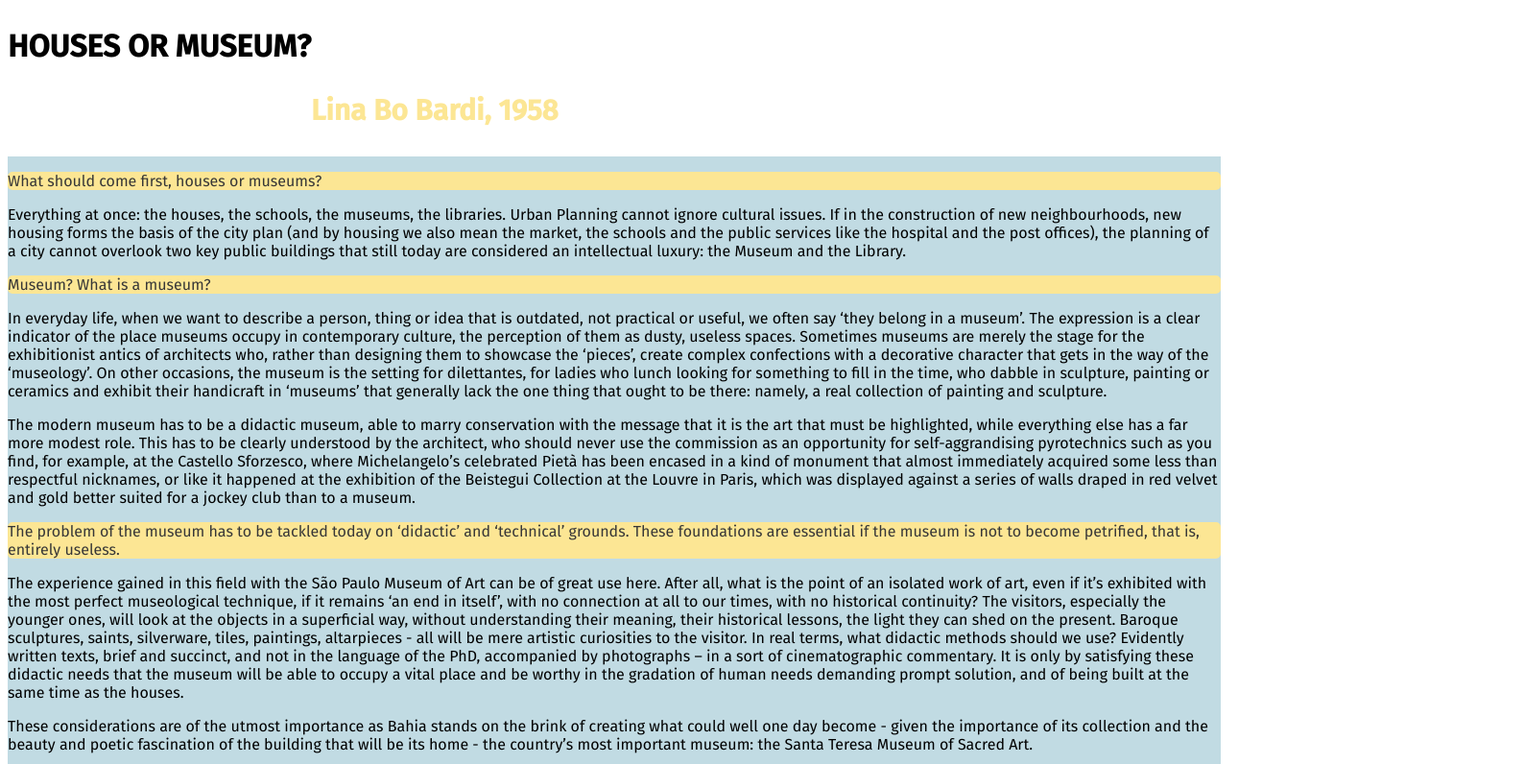
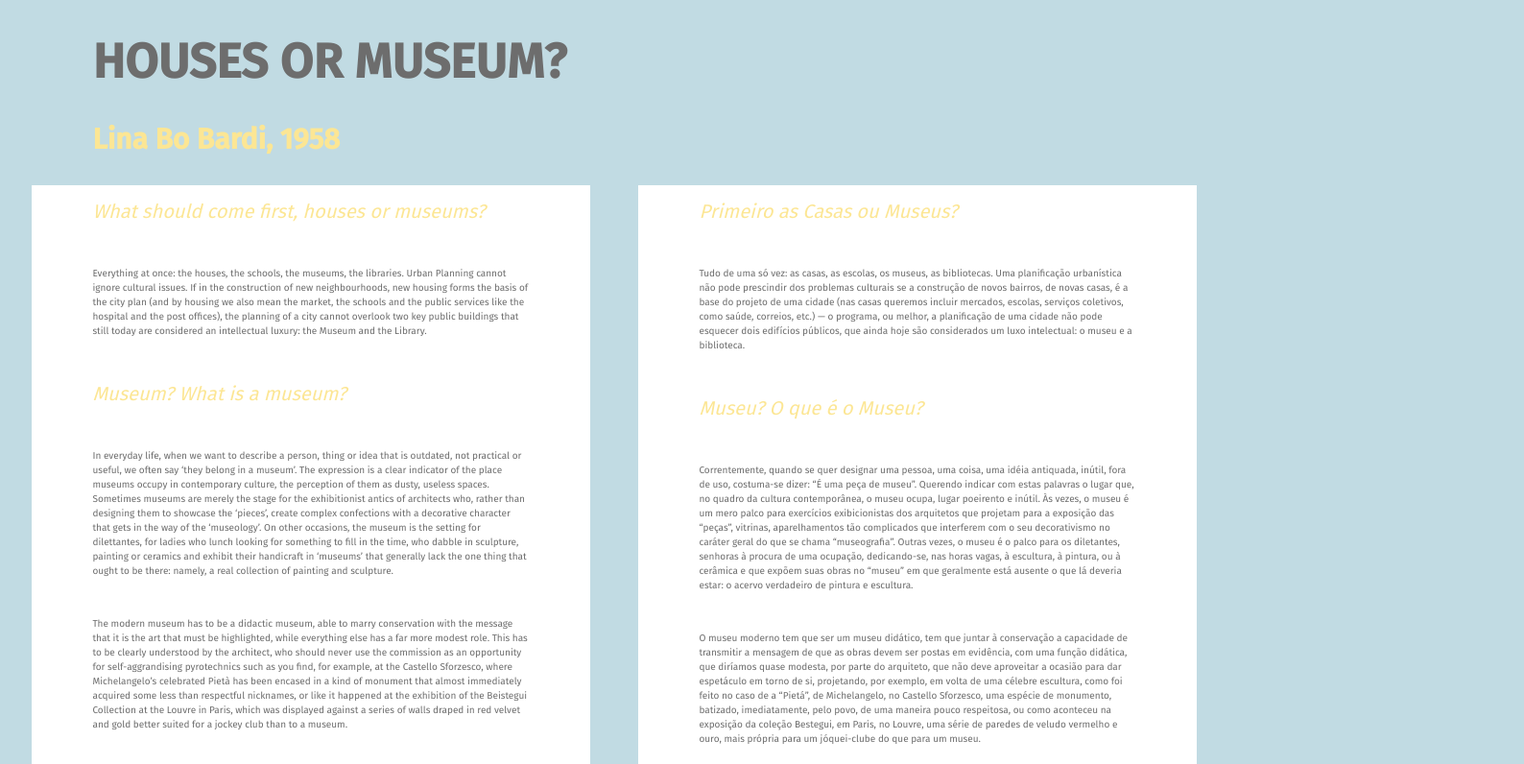
Before and after one commit to YangxiLiu/coding-for-spatial-practice, a plain HTML site: page exercises/exercise4/exercise4.html in a window 1280 px wide. Shown: the top 796 px of the page at 96% size, 1588 px wide, since content can reach past the window. Drawn offline with Linux system fonts and the light colour scheme; a web font is replaced by a local one.

Commit message:
Update exercise4.css

```diff
--- a/exercises/exercise4/exercise4.css
+++ b/exercises/exercise4/exercise4.css
@@ -1,76 +1,69 @@
 <style>
 
 
-body,
-html{
-    font-family: 'Fira Sans', sans-serif;
-    font-size: 15px;
+
+html, body {
+  height: 100%;
 }
 
-body{
-  position: absolute;
+body {
   font-family: 'Fira Sans', sans-serif;
+  background:#C1DBE3;
 }
 
+
+.header-container{
+  display: flex;
+  flex-direction: row;
+  height: 100%;
+  color: #C1DBE3;
+}
+
+
+header{
+  padding-left: 7%;
+}
+
+
 h3{
-  position: relative;
-  left: 25%;
   font-family: 'Fira Sans', sans-serif;
   font-size:30px;
   color: #fce694
 }
 
-.header-container {
-  position: relative;
-  background: #c1dbe3;
-  display: flex;
-  flex-direction: column;
-  justify-content:space-between;
+h1{
+  font-family: 'Fira Sans', sans-serif;
+  font-size:50px;
+  color: #6d6d6d;
 }
 
-.article{
-  margin-left: 350px;
-  margin-right: 350px;
+
+
+.left, .right{
+  width: 50%;
+  padding-left: 5%;
+  padding-right: 5%;
+  margin-left: 2%;
+  margin-right: 2%;
+  background-color: white;
+  font-family: 'Fira Sans', sans-serif;
+  height: 100%;
 }
 
-.sb-container{
-  margin-left: 350px;
-  margin-right: 350px;
-}
-
-.line{
-  border: 3px solid #fce694  ;
-  height: auto;
-  margin-top: 30px;
-  margin-bottom: 30px;
+.pullquote {
+  color: #fce694;
+  font-family: 'Fira Sans', sans-serif;
+  font-style: italic;
+  font-size: 20px;
 
 }
 
-.homepage {
-  position: fixed;
-  top: 20px;
-  left: 20px;
-  padding: 10px 20px;
-  background-color: #c1dbe3;
-  color: #373737;
-  text-decoration: none;
-  border-radius: 5px;
+p {
+  line-height: 15px;
   font-family: 'Fira Sans', sans-serif;
-}
-
-.pullquote {
-    background-color: #fce694;
-    color: #373737;
-    text-decoration: none;
-    border-radius: 5px;
-    font-family: 'Fira Sans', sans-serif;
-}
-
-.author{
-    position: relative;
-    color: #fce694;
-    font-family: 'Fira Sans', sans-serif;
-    margin-left: 400px;
+  padding-bottom: 30px;
+  font-size: 10px;
+  color: #6d6d6d;
 }
 
 </style>
```
